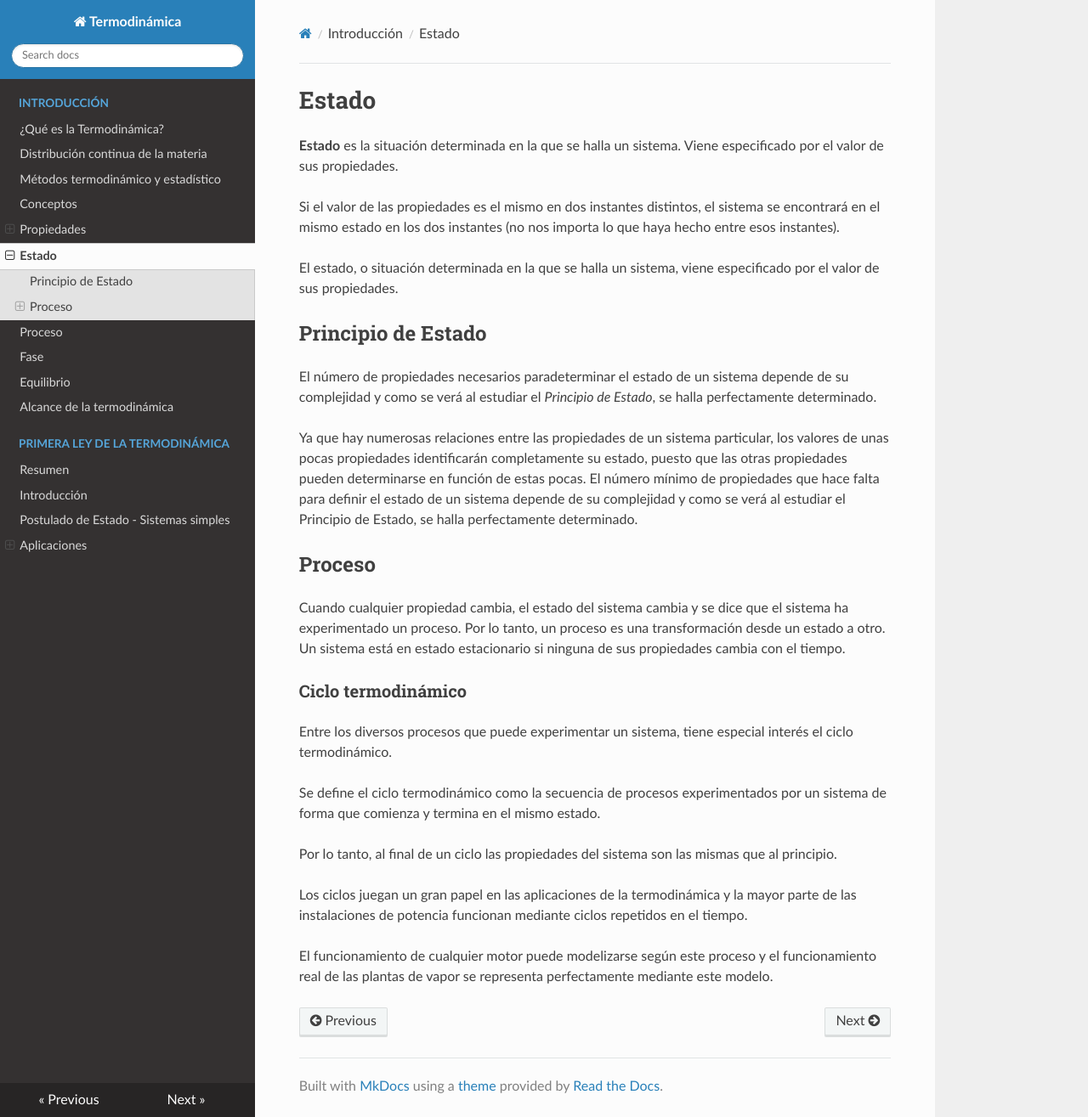
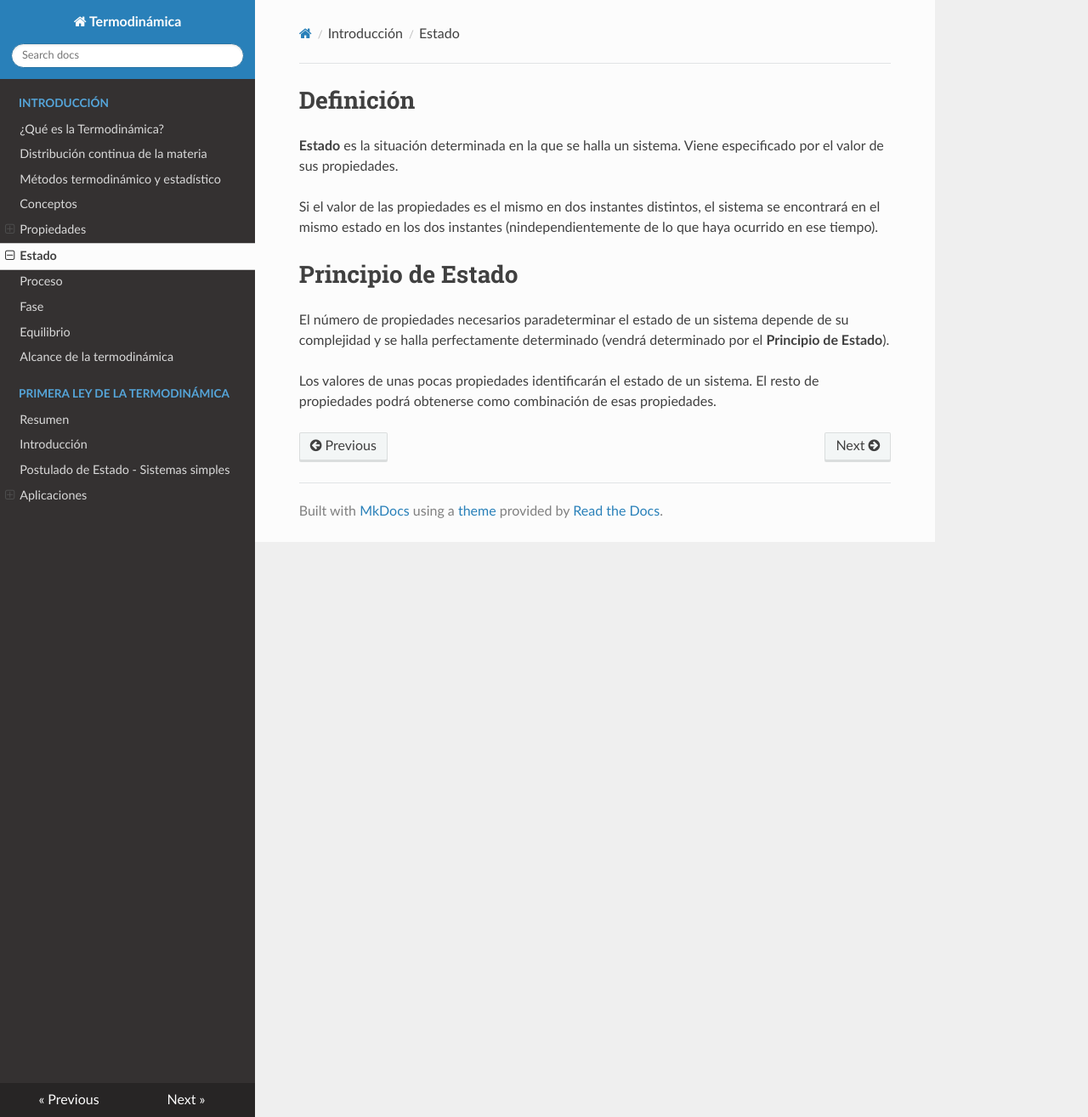
Before and after one commit to mantielero/termo, an MkDocs documentation site: the page built from docs/estado.md, in a window 1280 px wide and 1315 px high. Shown: the whole window at 85% size. Built offline with MkDocs 1.6.1, drawn with Linux system fonts in a browser that asks for light colours; nearby versions of some CDN libraries.

Commit message:
Reordenado

```diff
--- a/docs/estado.md
+++ b/docs/estado.md
@@ -1,25 +1,9 @@
-# Estado
+# Definición
 **Estado** es la situación determinada en la que se halla un sistema. Viene especificado por el valor de sus propiedades.
 
-Si el valor de las propiedades es el mismo en dos instantes distintos, el sistema se encontrará en el mismo estado en los dos instantes (no nos importa lo que haya hecho entre esos instantes).
+Si el valor de las propiedades es el mismo en dos instantes distintos, el sistema se encontrará en el mismo estado en los dos instantes (nindependientemente de lo que haya ocurrido en ese tiempo).
 
-El estado, o situación determinada en la que se halla un sistema, viene especificado por el valor de sus propiedades.
+# Principio de Estado
+El número de propiedades necesarios paradeterminar el estado de un sistema depende de su complejidad y se halla perfectamente determinado (vendrá determinado por el **Principio de Estado**).
 
-## Principio de Estado
-El número de propiedades necesarios paradeterminar el estado de un sistema depende de su complejidad y como se verá al estudiar el *Principio de Estado*, se halla perfectamente determinado.
-
-Ya que hay numerosas relaciones entre las propiedades de un sistema particular, los valores de unas pocas propiedades identificarán completamente su estado, puesto que las otras propiedades pueden determinarse en función de estas pocas. El número mínimo de propiedades que hace falta para definir el estado de un sistema depende de su complejidad y como se verá al estudiar el Principio de Estado, se halla perfectamente determinado.
-
-## Proceso
-Cuando cualquier propiedad cambia, el estado del sistema cambia y se dice que el sistema ha experimentado un proceso. Por lo tanto, un proceso es una transformación desde un estado a otro. Un sistema está en estado estacionario si ninguna de sus propiedades cambia con el tiempo.
-
-### Ciclo termodinámico
-Entre los diversos procesos que puede experimentar un sistema, tiene especial interés el ciclo termodinámico.
-
-Se define el ciclo termodinámico como la secuencia de procesos experimentados por un sistema de forma que comienza y termina en el mismo estado.
-
-Por lo tanto, al final de un ciclo las propiedades del sistema son las mismas que al principio.
-
-Los ciclos juegan un gran papel en las aplicaciones de la termodinámica y la mayor parte de las instalaciones de potencia funcionan mediante ciclos repetidos en el tiempo.
-
-El funcionamiento de cualquier motor puede modelizarse según este proceso y el funcionamiento real de las plantas de vapor se representa perfectamente mediante este modelo.
+Los valores de unas pocas propiedades identificarán el estado de un sistema. El resto de propiedades podrá obtenerse como combinación de esas propiedades.
```
Also changed, not shown: docs/proceso.md (+19 -0 lines).
